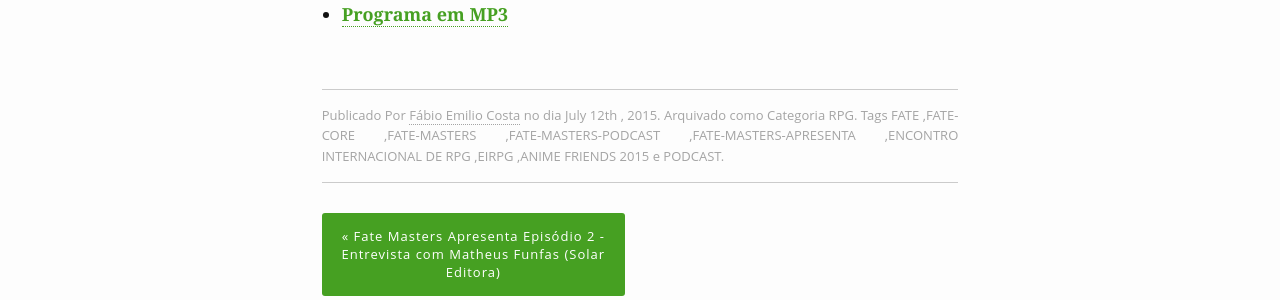
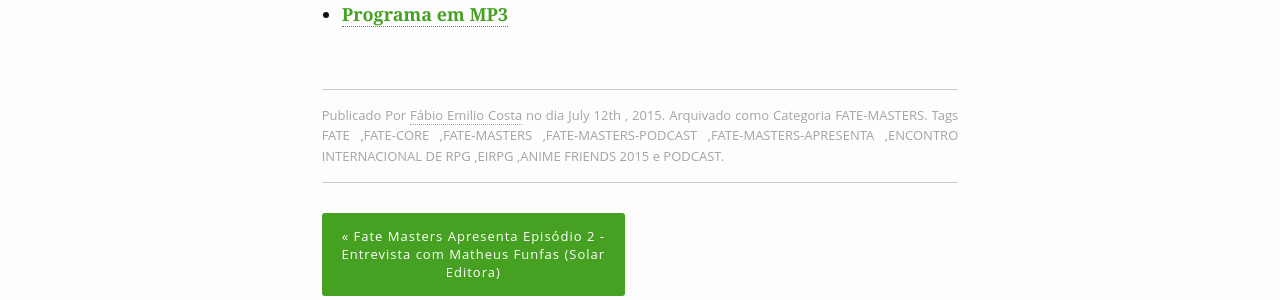
Before and after one commit to fabiocosta0305/fabiocosta0305.github.io-old, a Jekyll site: the page built from _posts/Fate-Masters/2015-07-12-FateMastersApresenta3.md, in a window 1280 px wide and 900 px high, scrolled down 1510 px. Shown: the part 154-454 px from the top of the window. Built offline with Jekyll 4.4.1, drawn with Linux system fonts in a browser that asks for light colours; comment, search, counter and statistics services are not loaded.

Commit message:
Ajustado para o uso do player do Internet Archive

```diff
--- a/_posts/Fate-Masters/2015-07-12-FateMastersApresenta3.md
+++ b/_posts/Fate-Masters/2015-07-12-FateMastersApresenta3.md
@@ -4,7 +4,7 @@ teaser: O Podcast dos Algozes dos Jogadores!
 subheadline: Os Fate Masters perdidos entre os Otakus
 layout: post
 categories:
- - RPG
+ - fate-masters
 tags:
  - Fate
  - Fate-Core
```
